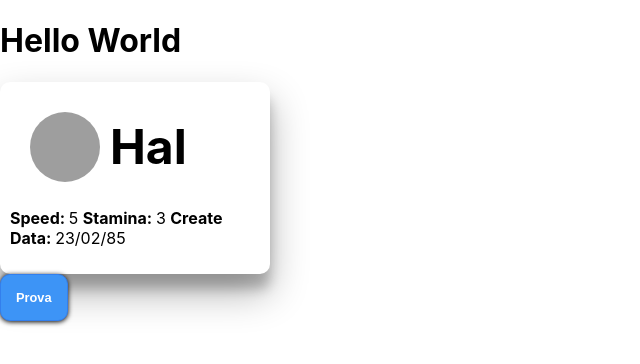
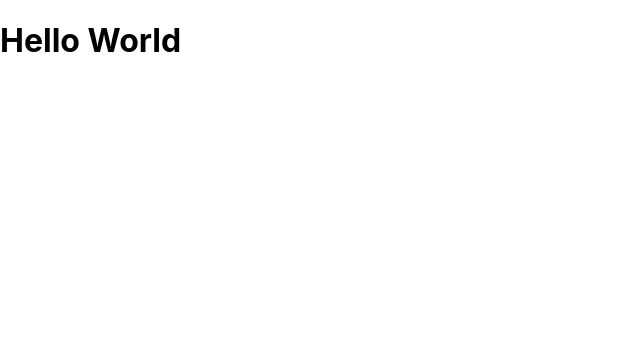
Before and after one commit to rtrepis/202207-w7ch2-ramon-trepat-front, a React (Create React App) app: page / in a window 1280 px wide. Shown: the top 364 px of the page, without its empty margins (0-640 px from the left). Built offline with nearby package versions, Linux system fonts and the light colour scheme; grey boxes are pictures that could not be loaded.

Commit message:
Added styles button with component styled

```diff
--- a/src/App.tsx
+++ b/src/App.tsx
@@ -1,16 +1,5 @@
-
-import Robot from "./features/robots/components/Robot/Robot";
-import Button from "./features/robots/components/Button/Button";
-
-
 const App = () => {
-  return (
-    <>
-      <h1>Hello World</h1>
-      <Robot />
-      <Button text="Prova" actionClick={() => {}}></Button>
-    </>
-  );
+  return <h1>Hello World</h1>;
 };
 
 export default App;
--- a/src/features/robots/components/Button/Button.tsx
+++ b/src/components/Button/Button.tsx
@@ -1,4 +1,5 @@
-import "./styled.css";
+import ButtonStyled from "./ButtonStyled";
+import "./ButtonStyled.ts";
 
 interface ButtonProps {
   text: string;
@@ -7,9 +8,9 @@ interface ButtonProps {
 
 const Button = ({ text, actionClick }: ButtonProps): JSX.Element => {
   return (
-    <button onClick={actionClick} className="button">
+    <ButtonStyled onClick={actionClick} className="button">
       {text}
-    </button>
+    </ButtonStyled>
   );
 };
 
--- a/src/features/robots/components/Button/styled.css
+++ b/src/components/Button/ButtonStyled.ts
@@ -1,4 +1,6 @@
-.button {
+import styled from "styled-components";
+
+const ButtonStyled = styled.button`
   background: #3d94f6;
   border-radius: 10px;
   color: #ffffff;
@@ -11,10 +13,12 @@
   display: inline-block;
   cursor: pointer;
   text-align: center;
-}
 
-.button:hover {
-  border: solid #337fed 1px;
-  background: #1e62d0;
-  text-decoration: none;
-}
+  .button:hover {
+    border: solid #337fed 1px;
+    background: #1e62d0;
+    text-decoration: none;
+  }
+`;
+
+export default ButtonStyled;
--- a/src/features/robots/components/Robot/Robot.tsx
+++ /dev/null
@@ -1,27 +0,0 @@
-import RobotStyed from "./RobotStyled";
-
-const Robot = () => {
-  return (
-    <RobotStyed className="card">
-      <div className="card-header">
-        <img
-          src="https://media1.popsugar-assets.com/files/thumbor/KRbmkIWqkbbt_2eYm6uQFXcxKaE/fit-in/1024x1024/filters:format_auto-!!-:strip_icc-!!-/2022/01/22/038/n/43611095/e8fd622feebcde09_MCDTWTH_EC160/i/Best-Robot-Movies-2001-Space-Odyssey.jpg"
-          className="card-header__img"
-          alt="the robot Hal"
-          height="70px"
-        />
-        <h2 className="card-header__title">Hal</h2>
-      </div>
-      <div className="card-container">
-        <p>
-          <span className="card-containter__spect--bold">Speed: </span>5 {"\n"}
-          <span className="card-containter__spect--bold">Stamina: </span>3{"\n"}
-          <span className="card-containter__spect--bold">Create Data: </span>
-          23/02/85
-        </p>
-      </div>
-    </RobotStyed>
-  );
-};
-
-export default Robot;
--- a/src/features/robots/components/Robot/RobotStyled.ts
+++ /dev/null
@@ -1,41 +0,0 @@
-import styled from "styled-components";
-
-const RobotStyed = styled.div`
-  font-size: 1rem;
-  max-width: 250px;
-  padding: 10px;
-  background-color: rgba(255, 255, 255, 1);
-  color: #000;
-  border-radius: 10px;
-  box-shadow: 0px 19px 38px 0px rgba(0, 0, 0, 0.3),
-    0px 15px 12px 0px rgba(0, 0, 0, 0.22);
-
-  .card-header {
-    font-size: 2rem;
-    display: flex;
-    justify-content: left;
-    align-items: center;
-    margin: 10px;
-
-    h2 {
-      margin: 0;
-    }
-    &__img {
-      border-radius: 50%;
-      aspect-ratio: 1/1;
-      font-weight: 700;
-      padding: 10px;
-    }
-  }
-
-  .card-containter {
-    text-align: center;
-    &__spect {
-      &--bold {
-        font-weight: 700;
-      }
-    }
-  }
-`;
-
-export default RobotStyed;
```
Also changed, not shown: 2 other files (tests, documents, lock files or other folders).
